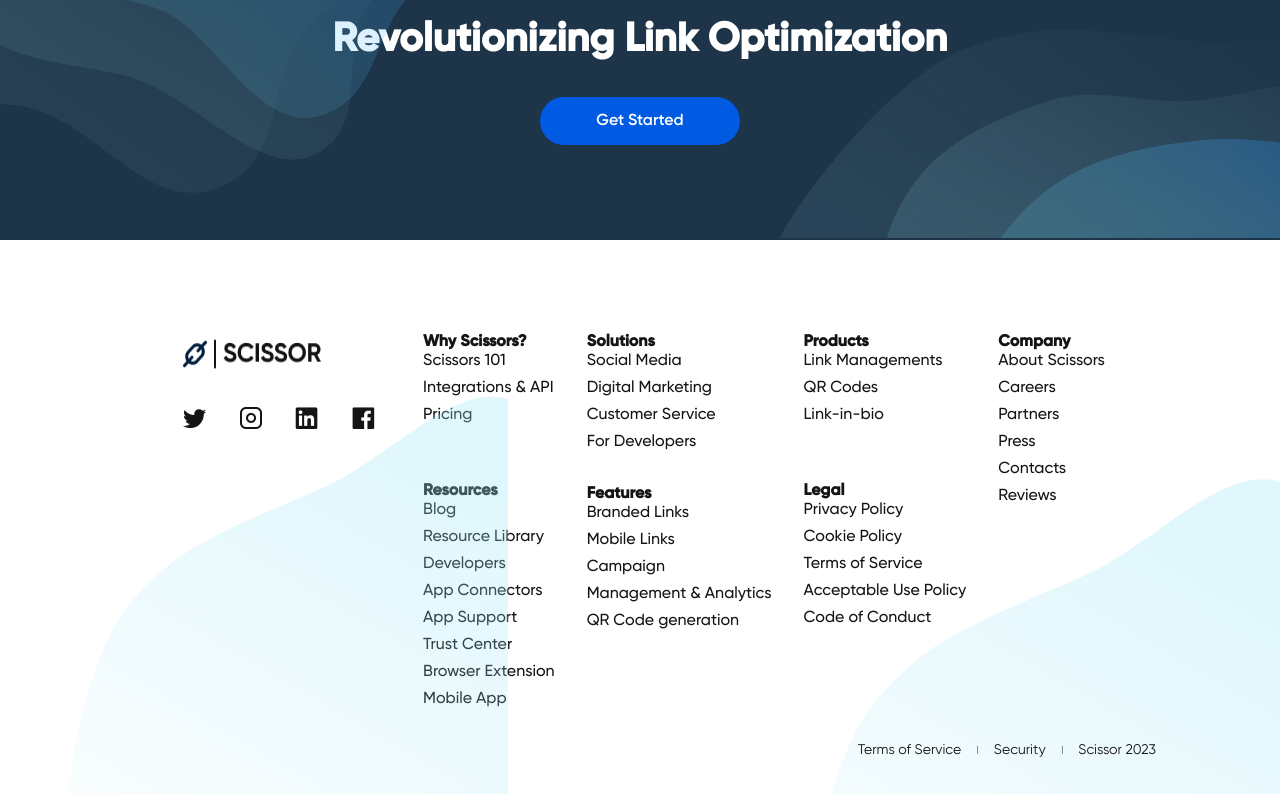
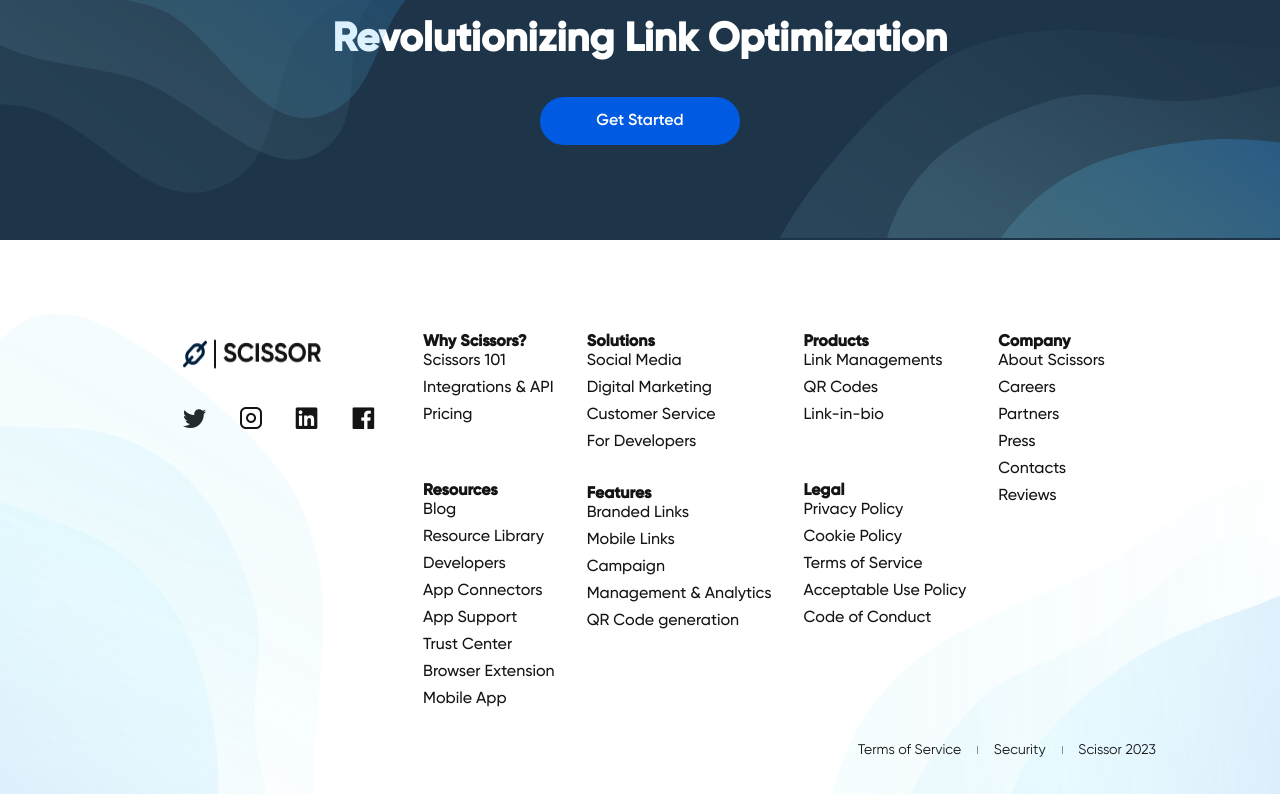
Before and after one commit to jcrichlee/scissor-app, a Vue app: page / in a window 1280 px wide. Shown: the part 4324-5124 px from the top of the page. Built offline with nearby package versions, Linux system fonts and the light colour scheme.

Commit message:
Fixes: Made fixes to the footer pattern that was oriented wrongly

```diff
--- a/src/components/FooterComponent.vue
+++ b/src/components/FooterComponent.vue
@@ -30,27 +30,144 @@
       </div>
     </section>
 
-    <FooterPattern
-      :patternId="'footerLeftPattern'"
-      :patternWidth="508"
-      :patternHeight="541"
-      :gradientId="'paint0_linear'"
-      :gradientColors="[
-        { stopColor: '#9EE6F7', stopOpacity: 0 },
-        { stopColor: '#9EE6F7', stopOpacity: 0.46, offset: 1 },
-      ]"
-    />
-
-    <FooterPattern
-      :patternId="'footerRightPattern'"
-      :patternWidth="543"
-      :patternHeight="358"
-      :gradientId="'paint1_linear'"
-      :gradientColors="[
-        { stopColor: '#9EE6F7', stopOpacity: 0 },
-        { stopColor: '#9EE6F7', stopOpacity: 0.46, offset: 1 },
-      ]"
-    />
+    <div class="footerLeftPattern">
+      <svg
+        width="508"
+        height="541"
+        viewBox="0 0 508 541"
+        fill="none"
+        xmlns="http://www.w3.org/2000/svg"
+      >
+        <g opacity="0.8">
+          <path
+            fill-rule="evenodd"
+            clip-rule="evenodd"
+            d="M76.21 62.958C123.75 71.9324 220.214 148.611 256.972 190.486C291.132 229.401 304.345 249.375 317.648 306.471C330.408 361.235 317.321 447.28 314.062 504.142C309.886 577.013 348.414 679.912 302.342 718.42C254.948 758.032 196.17 686.275 141.579 666.7C105.289 653.688 70.7602 643.994 36.5056 623.1C-6.11627 597.102 -65.4808 588.983 -81.9188 530.375C-98.3333 471.849 -44.8493 420.576 -37.468 359.348C-28.3839 283.988 -72.4886 191.697 -34.3162 135.498C2.6531 81.0705 21.2074 52.575 76.21 62.958Z"
+            fill="url(#paint0_linear_1_495)"
+            fill-opacity="0.3"
+          />
+          <path
+            fill-rule="evenodd"
+            clip-rule="evenodd"
+            d="M59.7867 175.082C101.896 175.166 143.55 187.407 179.293 217.953C212.51 246.34 234.462 291.03 251.219 338.678C267.293 384.379 252.576 424.602 254.927 474.743C257.94 539.002 303.318 630.069 266.811 671.173C229.255 713.457 171.664 660.428 122.464 652.245C89.758 646.804 58.8835 643.972 27.2275 631.325C-12.1614 615.588 -64.4639 618.176 -84.0816 569.721C-103.672 521.333 -61.8906 467.883 -61.0591 413.259C-60.0362 346.029 -106.754 272.693 -78.7202 217.44C-51.5701 163.93 11.0671 174.985 59.7867 175.082Z"
+            fill="url(#paint1_linear_1_495)"
+            fill-opacity="0.4"
+          />
+          <path
+            opacity="0.4"
+            fill-rule="evenodd"
+            clip-rule="evenodd"
+            d="M69.371 273.849C108.365 288.12 144.644 313.402 171.997 353.5C197.416 390.763 209.325 439.201 215.867 488.604C222.141 535.987 215.688 581.694 208.414 628.531C199.09 688.553 209.195 773.74 167.626 799.178C124.865 825.346 81.5112 757.237 37.4765 733.137C8.20472 717.117 -19.8625 704.11 -46.8031 681.825C-80.325 654.095 -129.264 638.843 -138.303 587.735C-147.329 536.697 -98.5467 501.701 -87.4787 451.822C-73.8563 390.432 -103.309 307.342 -66.9225 266.054C-31.6835 226.07 24.2572 257.336 69.371 273.849Z"
+            fill="url(#paint2_linear_1_495)"
+            fill-opacity="0.6"
+          />
+        </g>
+        <defs>
+          <linearGradient
+            id="paint0_linear_1_495"
+            x1="-22.6874"
+            y1="637.041"
+            x2="222.351"
+            y2="204.828"
+            gradientUnits="userSpaceOnUse"
+          >
+            <stop stop-color="#9EE6F7" stop-opacity="0" />
+            <stop offset="1" stop-color="#9EE6F7" stop-opacity="0.46" />
+          </linearGradient>
+          <linearGradient
+            id="paint1_linear_1_495"
+            x1="-33.2834"
+            y1="649.344"
+            x2="119.695"
+            y2="224.941"
+            gradientUnits="userSpaceOnUse"
+          >
+            <stop stop-color="#9EE6F7" stop-opacity="0" />
+            <stop offset="1" stop-color="#9EE6F7" stop-opacity="0.46" />
+          </linearGradient>
+          <linearGradient
+            id="paint2_linear_1_495"
+            x1="-106.255"
+            y1="677.973"
+            x2="141.281"
+            y2="359.916"
+            gradientUnits="userSpaceOnUse"
+          >
+            <stop stop-color="#005AE2" />
+            <stop offset="1" stop-color="#73E6FF" stop-opacity="0.38" />
+          </linearGradient>
+        </defs>
+      </svg>
+    </div>
+    <div class="footerRightPattern">
+      <svg
+        width="543"
+        height="358"
+        viewBox="0 0 543 358"
+        fill="none"
+        xmlns="http://www.w3.org/2000/svg"
+      >
+        <g opacity="0.7">
+          <path
+            fill-rule="evenodd"
+            clip-rule="evenodd"
+            d="M74.4161 555.549C59.9173 509.393 82.0605 388.172 101.659 336.012C119.873 287.541 131.258 266.471 175.338 227.821C217.618 190.749 299.67 161.723 351.352 137.789C417.586 107.116 490.166 24.6264 545.847 47.1018C603.125 70.2218 567.554 155.888 576.029 213.26C581.664 251.399 589.393 286.419 587.117 326.479C584.285 376.323 605.112 432.504 561.176 474.632C517.302 516.7 446.87 493.706 389.393 516.064C318.652 543.582 258.055 625.989 190.497 618.821C125.068 611.878 91.1911 608.95 74.4161 555.549Z"
+            fill="url(#paint0_linear_1_491)"
+            fill-opacity="0.3"
+          />
+          <path
+            fill-rule="evenodd"
+            clip-rule="evenodd"
+            d="M181.04 517.17C161.261 479.995 152.418 437.489 162.504 391.567C171.878 348.89 200.941 308.462 235.06 271.219C267.785 235.498 310.195 229.513 353.306 203.8C408.555 170.847 467.471 87.8944 520.932 100.711C575.928 113.895 556.314 189.685 572.294 236.933C582.915 268.34 594.974 296.903 598.745 330.783C603.437 372.939 630.378 417.844 596.895 457.989C563.458 498.079 496.623 486.432 448.059 511.451C388.287 542.246 345.639 618.021 283.695 619.348C223.705 620.632 203.924 560.181 181.04 517.17Z"
+            fill="url(#paint1_linear_1_491)"
+            fill-opacity="0.4"
+          />
+          <path
+            opacity="0.5"
+            fill-rule="evenodd"
+            clip-rule="evenodd"
+            d="M263.622 462.153C257.824 421.037 263.015 377.123 285.481 334.097C306.359 294.112 343.461 260.772 383.944 231.712C422.774 203.84 466.124 187.981 510.858 172.315C568.187 152.239 638.548 103.166 680.579 127.832C723.817 153.204 684.193 223.548 683.699 273.744C683.372 307.111 685.134 337.996 678.182 372.261C669.532 414.897 679.154 465.247 638.344 497.313C597.59 529.335 543.729 502.814 494.522 516.57C433.961 533.499 374.571 598.647 321.005 586.024C269.13 573.798 270.329 509.724 263.622 462.153Z"
+            fill="url(#paint2_linear_1_491)"
+            fill-opacity="0.6"
+          />
+        </g>
+        <defs>
+          <linearGradient
+            id="paint0_linear_1_491"
+            x1="627.318"
+            y1="372.108"
+            x2="130.63"
+            y2="359.783"
+            gradientUnits="userSpaceOnUse"
+          >
+            <stop stop-color="#9EE6F7" stop-opacity="0" />
+            <stop offset="1" stop-color="#9EE6F7" stop-opacity="0.46" />
+          </linearGradient>
+          <linearGradient
+            id="paint1_linear_1_491"
+            x1="643.164"
+            y1="375.652"
+            x2="196.766"
+            y2="440.831"
+            gradientUnits="userSpaceOnUse"
+          >
+            <stop stop-color="#9EE6F7" stop-opacity="0" />
+            <stop offset="1" stop-color="#9EE6F7" stop-opacity="0.46" />
+          </linearGradient>
+          <linearGradient
+            id="paint2_linear_1_491"
+            x1="702.815"
+            y1="426.507"
+            x2="305.621"
+            y2="358.159"
+            gradientUnits="userSpaceOnUse"
+          >
+            <stop stop-color="#005AE2" />
+            <stop offset="1" stop-color="#73E6FF" stop-opacity="0.38" />
+          </linearGradient>
+        </defs>
+      </svg>
+    </div>
 
     <div class="subFooter">
       <a href="#termsOfService">Terms of Service</a>
@@ -63,27 +180,25 @@
 </template>
 
 <script>
-import { mapGetters } from 'vuex';
-import FooterSection from "./FooterSection.vue";
-import FooterPattern from "./FooterPattern.vue";
+import { mapGetters } from "vuex"
+import FooterSection from "./FooterSection.vue"
 
 export default {
   components: {
-    FooterSection,
-    FooterPattern,
+    FooterSection
   },
   computed: {
     ...mapGetters({
-      scissorsLinks: 'getScissorsLinks',
-      resourcesLinks: 'getResourcesLinks',
-      solutionsLinks: 'getSolutionsLinks',
-      featuresLinks: 'getFeaturesLinks',
-      productsLinks: 'getProductsLinks',
-      legalLinks: 'getLegalLinks',
-      companyLinks: 'getCompanyLinks',
-    }),
-  },
-};
+      scissorsLinks: "getScissorsLinks",
+      resourcesLinks: "getResourcesLinks",
+      solutionsLinks: "getSolutionsLinks",
+      featuresLinks: "getFeaturesLinks",
+      productsLinks: "getProductsLinks",
+      legalLinks: "getLegalLinks",
+      companyLinks: "getCompanyLinks"
+    })
+  }
+}
 </script>
 
 <style scoped></style>
```
